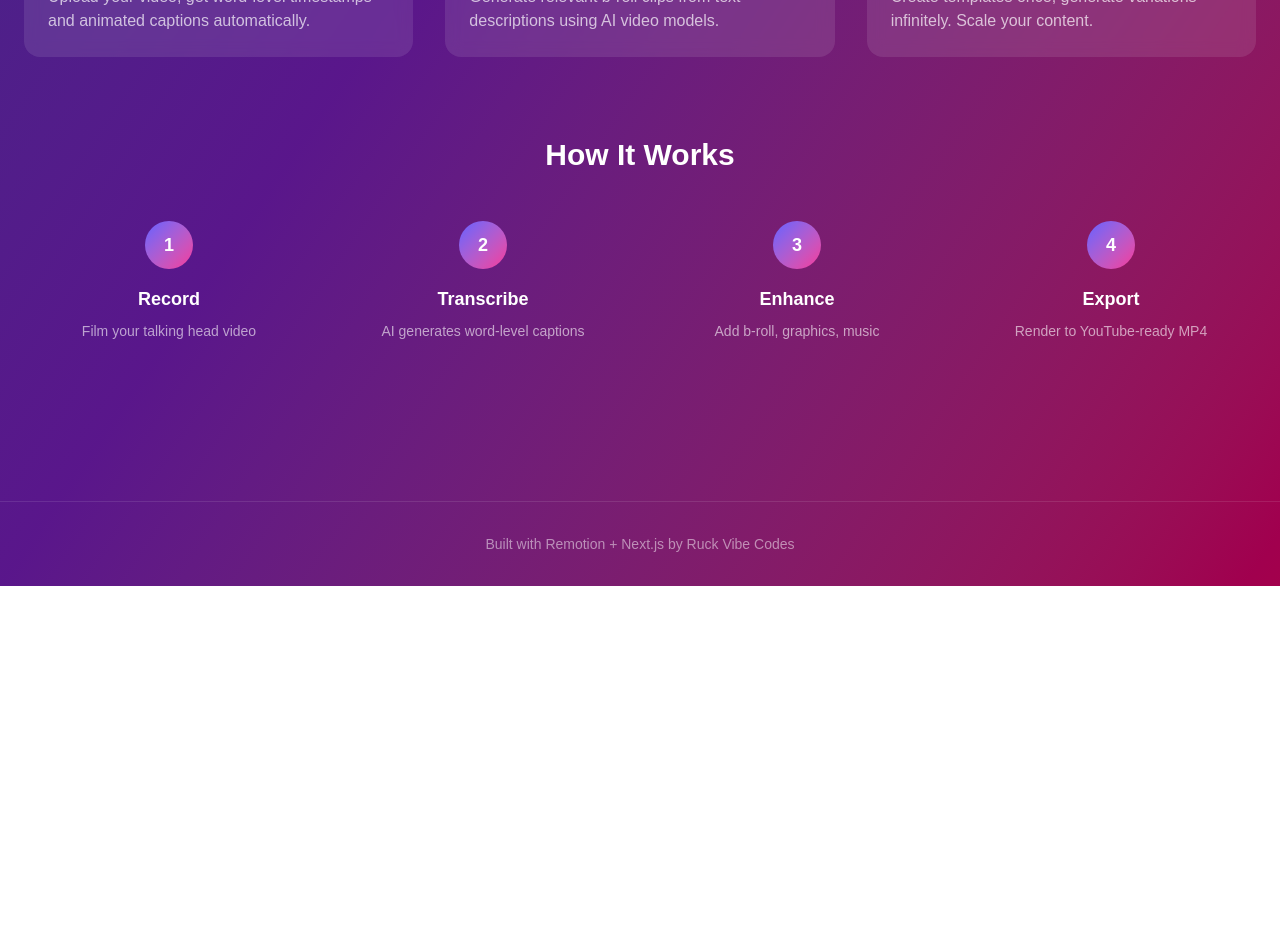
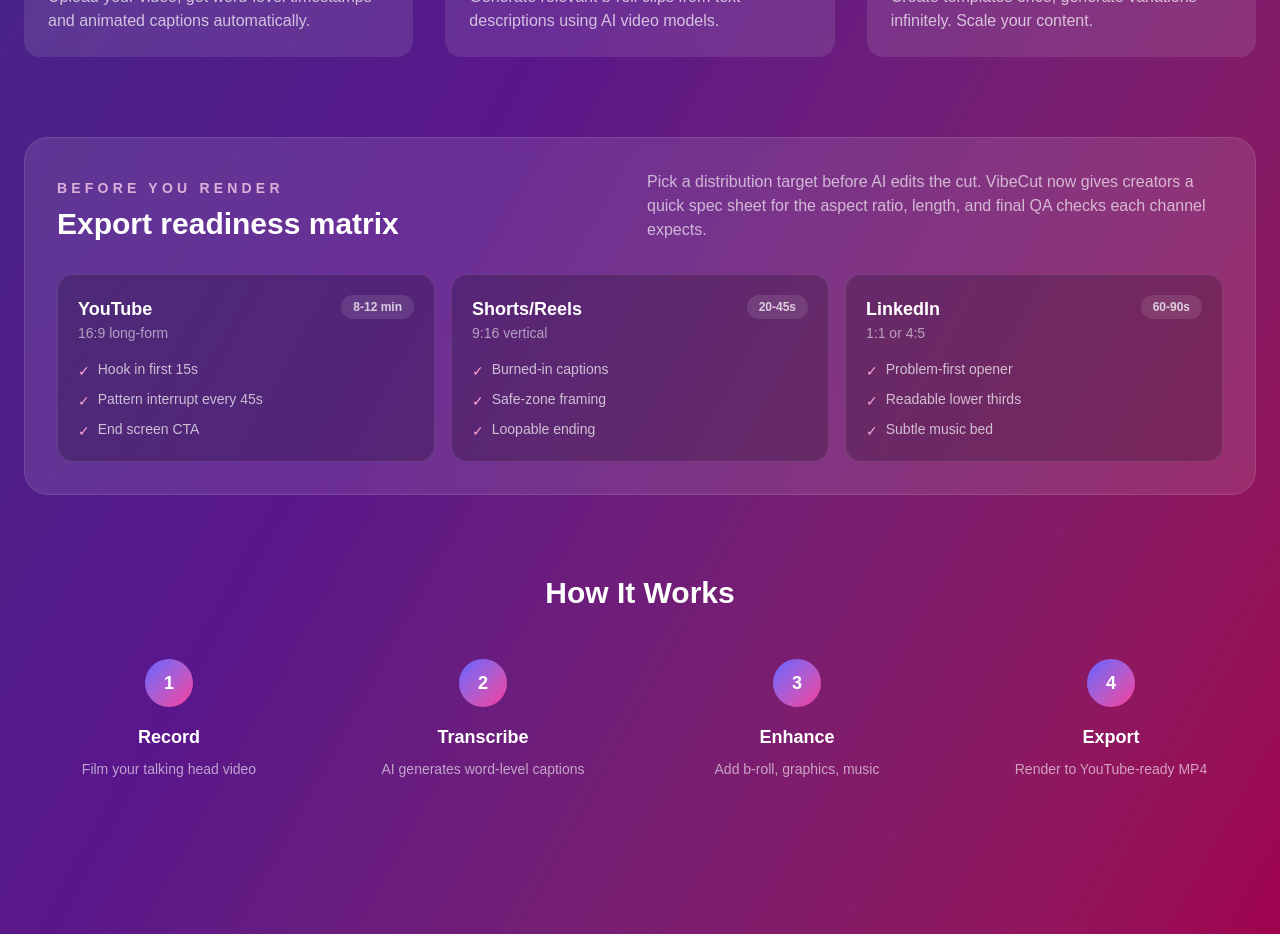
Before and after one commit to RuckVibeCodes/vibecut-web, a Next.js app: page / in a window 1280 px wide. Shown: the part 1300-2234 px from the top of the page. Before the commit the page ends 1886 px from the top, so only its background shows below. Built offline with nearby package versions, Linux system fonts and the light colour scheme.

Commit message:
feat: add export readiness matrix

```diff
--- a/src/app/page.tsx
+++ b/src/app/page.tsx
@@ -5,6 +5,27 @@ import Link from 'next/link';
 import { Player } from '@remotion/player';
 import { DemoVideo } from '@/components/DemoVideo';
 import { AIPromptEditor } from '@/components/AIPromptEditor';
+
+const exportReadinessItems = [
+  {
+    platform: 'YouTube',
+    format: '16:9 long-form',
+    runtime: '8-12 min',
+    checklist: ['Hook in first 15s', 'Pattern interrupt every 45s', 'End screen CTA'],
+  },
+  {
+    platform: 'Shorts/Reels',
+    format: '9:16 vertical',
+    runtime: '20-45s',
+    checklist: ['Burned-in captions', 'Safe-zone framing', 'Loopable ending'],
+  },
+  {
+    platform: 'LinkedIn',
+    format: '1:1 or 4:5',
+    runtime: '60-90s',
+    checklist: ['Problem-first opener', 'Readable lower thirds', 'Subtle music bed'],
+  },
+];
 
 export default function Home() {
   const [activeTab, setActiveTab] = useState<'home' | 'create' | 'templates'>('home');
@@ -182,6 +203,24 @@ export default function Home() {
             />
           </div>
 
+          {/* Export Readiness */}
+          <div className="mt-12 sm:mt-20 rounded-3xl border border-white/10 bg-white/10 p-5 sm:p-8 backdrop-blur">
+            <div className="flex flex-col gap-3 sm:flex-row sm:items-end sm:justify-between mb-6 sm:mb-8">
+              <div>
+                <p className="text-sm font-semibold uppercase tracking-[0.3em] text-pink-200/80">Before you render</p>
+                <h2 className="mt-2 text-2xl sm:text-3xl font-bold text-white">Export readiness matrix</h2>
+              </div>
+              <p className="max-w-xl text-sm sm:text-base text-white/65">
+                Pick a distribution target before AI edits the cut. VibeCut now gives creators a quick spec sheet for the aspect ratio, length, and final QA checks each channel expects.
+              </p>
+            </div>
+            <div className="grid gap-4 lg:grid-cols-3">
+              {exportReadinessItems.map((item) => (
+                <ExportReadinessCard key={item.platform} {...item} />
+              ))}
+            </div>
+          </div>
+
           {/* Workflow */}
           <div className="mt-12 sm:mt-20">
             <h2 className="text-2xl sm:text-3xl font-bold text-white text-center mb-8 sm:mb-12">How It Works</h2>
@@ -336,6 +375,40 @@ function FeatureCard({ emoji, title, description }: { emoji: string; title: stri
   );
 }
 
+function ExportReadinessCard({
+  platform,
+  format,
+  runtime,
+  checklist,
+}: {
+  platform: string;
+  format: string;
+  runtime: string;
+  checklist: string[];
+}) {
+  return (
+    <div className="rounded-2xl border border-white/10 bg-black/20 p-4 sm:p-5">
+      <div className="flex items-start justify-between gap-3">
+        <div>
+          <h3 className="text-lg font-semibold text-white">{platform}</h3>
+          <p className="text-sm text-white/55">{format}</p>
+        </div>
+        <span className="rounded-full bg-white/10 px-3 py-1 text-xs font-semibold text-white/75">
+          {runtime}
+        </span>
+      </div>
+      <ul className="mt-4 space-y-2">
+        {checklist.map((item) => (
+          <li key={item} className="flex gap-2 text-sm text-white/70">
+            <span className="mt-0.5 text-pink-300">✓</span>
+            <span>{item}</span>
+          </li>
+        ))}
+      </ul>
+    </div>
+  );
+}
+
 function WorkflowStep({ number, title, description }: { number: number; title: string; description: string }) {
   return (
     <div className="text-center">
```
